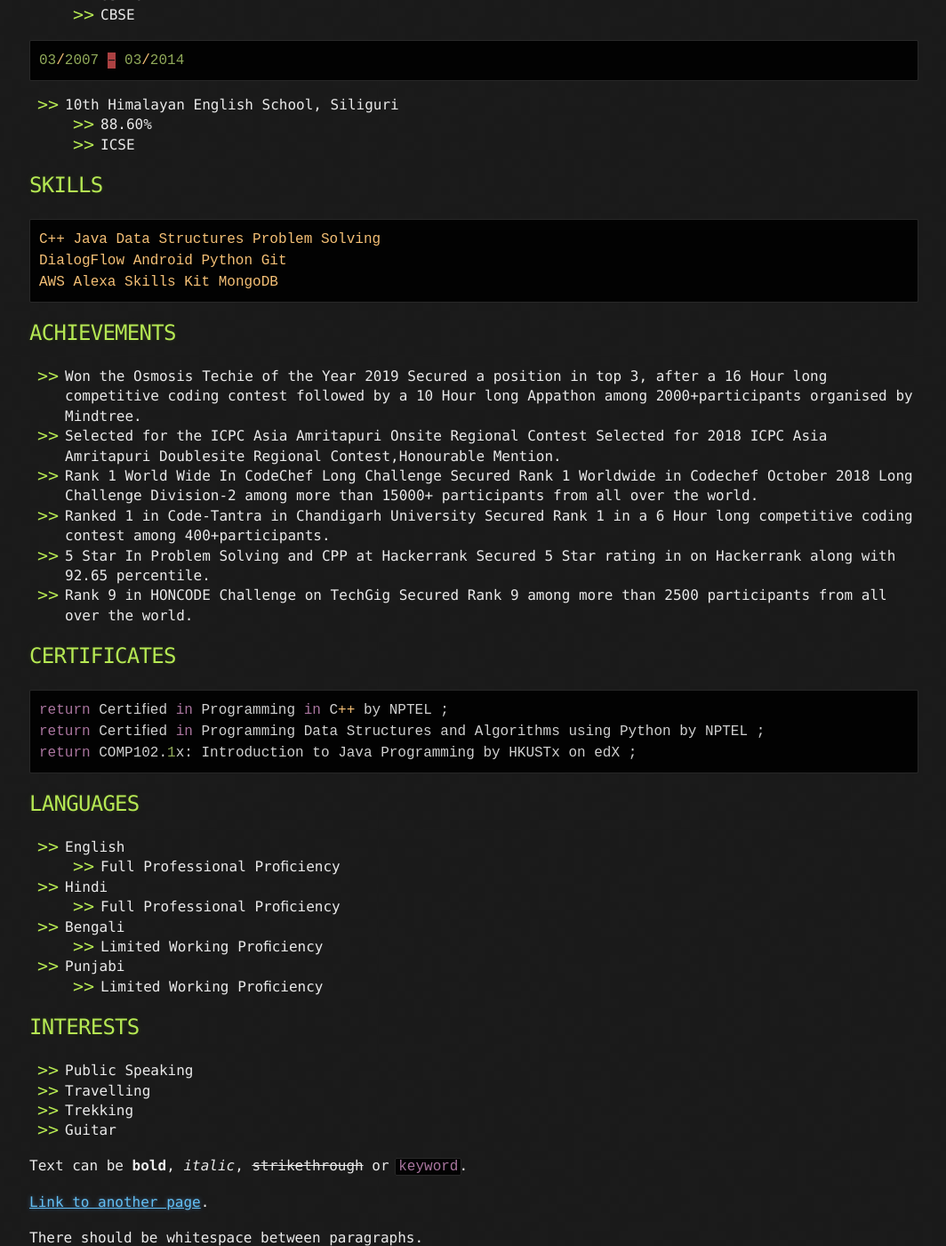
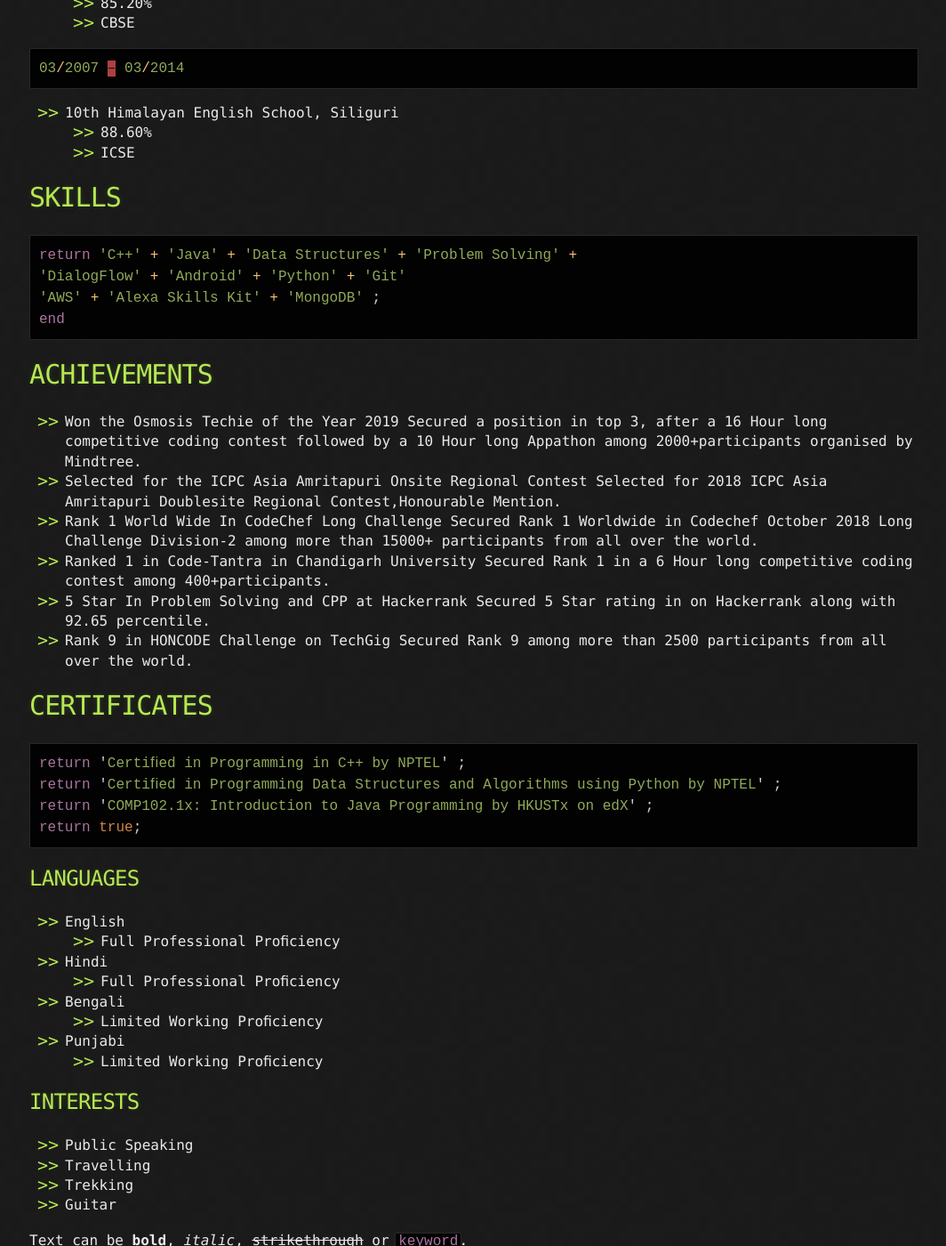
Before and after one commit to prince8809/Portfolio-Webiste, a Jekyll site: the page built from index.md, in a window 1280 px wide and 1400 px high, scrolled down 664 px. Shown: the whole window at 89% size, without its empty margins (107-1171 px from the left). Built offline with Jekyll 4.4.1, drawn with Linux system fonts in a browser that asks for light colours.

Commit message:
added data

````diff
--- a/index.md
+++ b/index.md
@@ -9,7 +9,7 @@
 
 * * *
 
-## EDUCATION
+# EDUCATION
 
 ```js
 07/2016 – Present
@@ -32,15 +32,16 @@
   - 88.60%
   - ICSE
 
-## SKILLS
+# SKILLS
 
 ```ruby
-C++ Java Data Structures Problem Solving
-DialogFlow Android Python Git
-AWS Alexa Skills Kit MongoDB
+return 'C++' + 'Java' + 'Data Structures' + 'Problem Solving' +
+'DialogFlow' + 'Android' + 'Python' + 'Git'
+'AWS' + 'Alexa Skills Kit' + 'MongoDB' ;
+end
 ```
 
-## ACHIEVEMENTS
+# ACHIEVEMENTS
 
 - Won the Osmosis Techie of the Year 2019 Secured a position in top 3, after a 16 Hour long competitive coding contest followed by a 10 Hour long Appathon among 2000+participants organised by Mindtree.
 - Selected for the ICPC Asia Amritapuri Onsite Regional Contest Selected for 2018 ICPC Asia Amritapuri Doublesite Regional Contest,Honourable Mention.
@@ -49,12 +50,13 @@
 - 5 Star In Problem Solving and CPP at Hackerrank Secured 5 Star rating in on Hackerrank along with 92.65 percentile.
 - Rank 9 in HONCODE Challenge on TechGig Secured Rank 9 among more than 2500 participants from all over the world.
 
-## CERTIFICATES
+# CERTIFICATES
 
 ```js
-return Certiﬁed in Programming in C++ by NPTEL ;
-return Certiﬁed in Programming Data Structures and Algorithms using Python by NPTEL ;
-return COMP102.1x: Introduction to Java Programming by HKUSTx on edX ;
+return 'Certiﬁed in Programming in C++ by NPTEL' ;
+return 'Certiﬁed in Programming Data Structures and Algorithms using Python by NPTEL' ;
+return 'COMP102.1x: Introduction to Java Programming by HKUSTx on edX' ;
+return true;
 ```
 ## LANGUAGES
 
````
